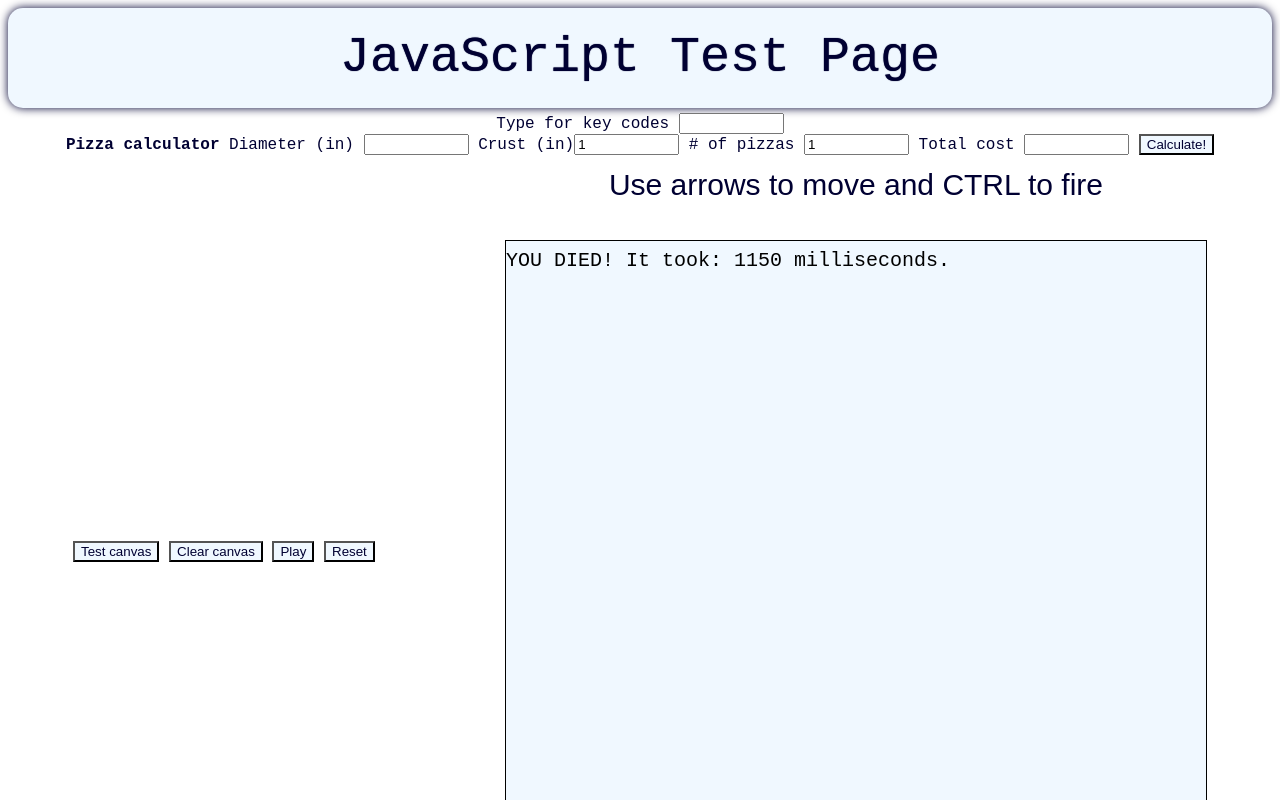
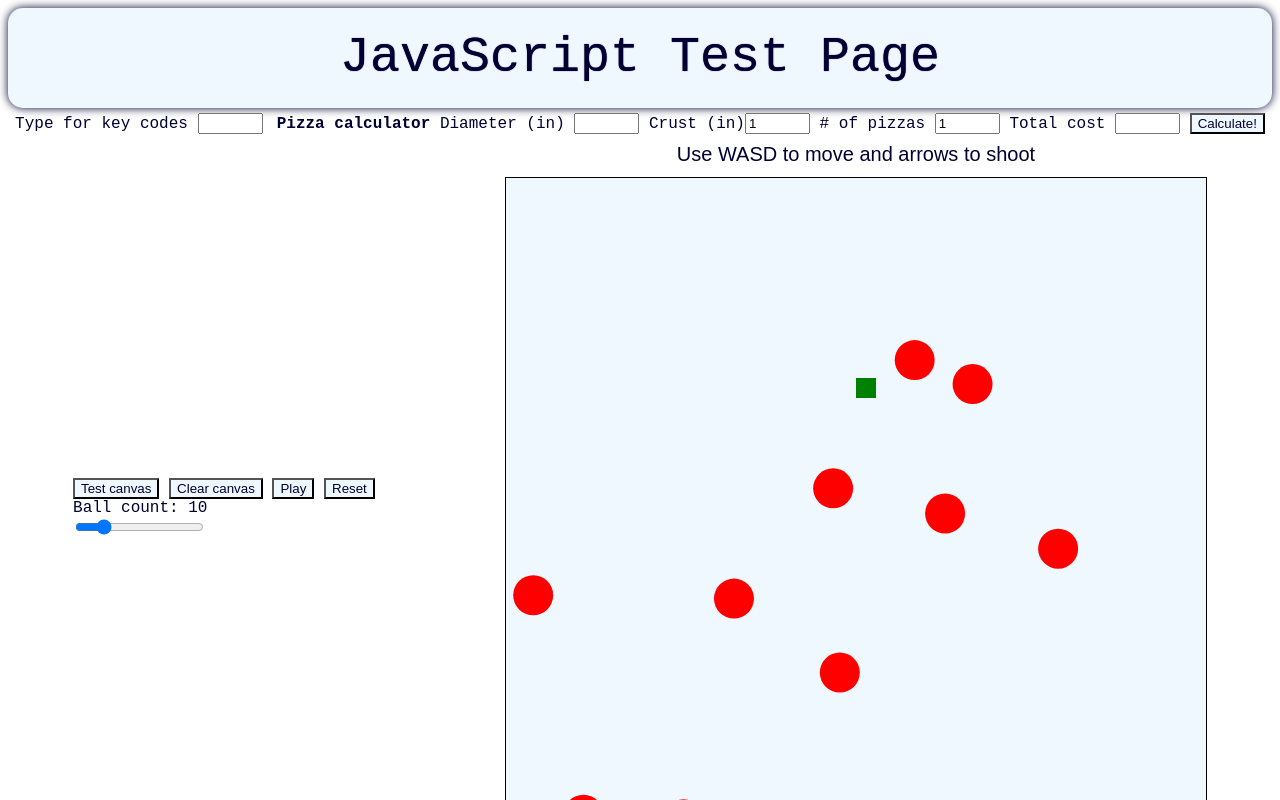
Before and after one commit to harjaz/harjaz.github.io, a plain HTML site: page index.html in a window 1280 px wide. Both pictures are taken after a click on the button "Play". Shown: the top 800 px of the page. Drawn offline with Linux system fonts and the light colour scheme.

Commit message:
ball slider implemented

```diff
--- a/index.html
+++ b/index.html
@@ -12,7 +12,7 @@
         box-shadow: 0px 0px 10px rgb(0, 0, 50); text-shadow: 0px 0px 1px rgb(0, 0, 50);}
         #console {margin-top: 15px; min-height: 150px; width:100vw; background-color:rgb(255, 255, 150) }
         canvas {border: 1px solid black; background: aliceblue}
-        #instruc {font-family: fantasy; text-align: center; font-size: 30px; line-height: 0px; height: 25px}
+        #instruc {font-family: fantasy; text-align: center; font-size: 20px; line-height: 0px; height: 3px}
         button {background-color: aliceblue; color: rgb(0, 0, 50)}
         button:hover {background-color: yellow}
     </style>
@@ -20,19 +20,21 @@
 <body>
     <div id="banner"><p>JavaScript Test Page</p></div>
     <div> Type for key codes
-            <input id="field1" size='10' /></div>
+            <input id="field1" size='5' /></div>
     <div id="pizzacalc">
         <b>Pizza calculator</b>
-        Diameter (in) <input id="diam1" size='10'/>
-        Crust (in)<input id="crust1" value=1 size='10'/>
-        # of pizzas <input id="num1" value=1 size='10'/>
-        Total cost <input id="cost1" size='10'/>
+        Diameter (in) <input id="diam1" size='5'/>
+        Crust (in)<input id="crust1" value=1 size='5'/>
+        # of pizzas <input id="num1" value=1 size='5'/>
+        Total cost <input id="cost1" size='5'/>
         <button class="button" id="pizzabutton">Calculate!</button>
         </div>
     <div><button class="button" id="canvasbutton">Test canvas</button>
         <button class="button" id="clearbutton">Clear canvas</button>
         <button class="button" id="playbutton">Play</button>
         <button class="button" id="resetbutton">Reset</button>
+        <div id="balldisplay"> Ball count: 10</div>
+        <input type="range" min="1" max="50" value="10" id="ballrange">
         </div>
     <div><p id="instruc"></p>
     <canvas id="myCanvas" width="700" height="700"></canvas></div>
@@ -53,9 +55,11 @@
         });
     // Canvas JS
     var canvas, ctx, w, h, z;
-    var arrowup=false; var arrowdown=false; var arrowright=false; var arrowleft=false; var control=false; var direction="down"; var starttime = new Date();; var endtime=new Date();
-    var player = {x:350,y:200,height:20,width:10,color:'green',xvel:0,yvel:0};
-    var balls=makeballs()
+    var arrowup=false; var arrowdown=false; var arrowright=false; var arrowleft=false;
+    var letterw=false; var lettera=false; var letters=false; var letterd=false;
+    var direction="down"; var starttime = new Date(); var endtime=new Date(); var lastbullet=0; ballcount=10
+    var player = {x:350,y:200,height:20,width:20,color:'green',xvel:0,yvel:0};
+    var balls=[];
     var thisbullet = {};
     var bullets = [];
     canvas = document.querySelector("#myCanvas");
@@ -67,14 +71,20 @@
         if (event.key=='ArrowDown'){arrowdown=true};
         if (event.key=='ArrowRight'){arrowright=true};
         if (event.key=='ArrowLeft'){arrowleft=true};
-        if (event.key=='Control'){control=true};
+        if (event.key == "w" || event.key == "W") {letterw=true};
+        if (event.key == "a" || event.key == "A") {lettera=true};
+        if (event.key == "s" || event.key == "S") {letters=true};
+        if (event.key == "d" || event.key == "D") {letterd=true};
         }
     function funckeyup(event) {
         if (event.key=='ArrowUp'){arrowup=false};
         if (event.key=='ArrowDown'){arrowdown=false};
         if (event.key=='ArrowRight'){arrowright=false};
         if (event.key=='ArrowLeft'){arrowleft=false};
-        if (event.key=='Control'){control=false};
+        if (event.key == "w" || event.key == "W") {letterw=false};
+        if (event.key == "a" || event.key == "A") {lettera=false};
+        if (event.key == "s" || event.key == "S") {letters=false};
+        if (event.key == "d" || event.key == "D") {letterd=false};
         }
     function bullettemplate(){
         return {x:0,y:0,radius:5,color:'blue',xvel:0,yvel:0};
@@ -87,9 +97,9 @@
         ctx.clearRect(0,0,w,h);
         z = 25;
         }
-    function makeballs(){
+    function makeballs(ballcount){
         ballarray=[];
-        for (var i=0; i<50; i++) {
+        for (var i=0; i<ballcount; i++) {
             newball={x:350, y:500, radius:20, color:'red', xvel:-5+Math.random()*10, yvel:-5+Math.random()*10};
             ballarray.push(newball)
         }
@@ -125,12 +135,11 @@
         }
         }
     function moveplayer(player){
-        //allow movement based on arrow keys, set last moved direction, and trigger shoot function with control;
-        if (arrowup){player.y -= 10;direction="up"
-        } else if (arrowdown){player.y += 10;direction="down"
-        } else if (arrowright){player.x += 10;direction="right"
-        } else if (arrowleft){player.x -= 10;direction="left"};
-        if (control){shoot();};
+        //allow movement based on WASD;
+        if (letterw){player.y -= 10};
+        if (letters){player.y += 10};
+        if (letterd){player.x += 10};
+        if (lettera){player.x -= 10};
         //check for canvas boundaries
         if (player.x+player.width > w) {player.x=w-player.width};
         if (player.x < 0) {player.x=0};
@@ -138,15 +147,19 @@
         if (player.y < 0) {player.y=0}
         }
     function shoot(){
+        if (arrowup || arrowdown || arrowright || arrowleft){
+            if(new Date() - lastbullet >= 200){
             thisbullet = bullettemplate();
             thisbullet.x=player.x;
             thisbullet.y=player.y;
-            if (direction=="up"){thisbullet.yvel=-20
-            } else if (direction=="down"){thisbullet.yvel=20
-            } else if (direction=="right"){thisbullet.xvel=20
-            } else if (direction=="left"){thisbullet.xvel=-20};
+            if (arrowup){thisbullet.yvel=-20
+            } else if (arrowdown){thisbullet.yvel=20
+            } else if (arrowright){thisbullet.xvel=20
+            } else if (arrowleft){thisbullet.xvel=-20};
             bullets.push(thisbullet);
-        }
+            lastbullet = new Date()
+            }
+        }}
     function moveballs(balls){
         for (var i=0; i<balls.length; i++){
             balls[i].x += balls[i].xvel;
@@ -167,7 +180,7 @@
                 clearvas();
                 endtime=new Date();
                 gametime = endtime-starttime;
-                printvas("YOU DIED! It took: " + gametime+ " milliseconds.");
+                printvas("YOU DIED! It took " + gametime/1000 + " seconds");
                 return(true)
         }}
         for (var i = 0; i < bullets.length ; i++) {
@@ -176,12 +189,13 @@
                 if (balls[j].x-balls[j].radius <= thisbullet.x+thisbullet.radius && thisbullet.x-thisbullet.radius <= balls[j].x+balls[j].radius &&
                 balls[j].y+balls[j].radius >= thisbullet.y-thisbullet.radius && thisbullet.y+thisbullet.radius >= balls[j].y-balls[j].radius){
                     balls.splice(j,1)
+                    bullets.splice(i,1)
         }}}
         if (balls.length==0){
                 clearvas();
                 endtime=new Date();
                 gametime = endtime-starttime;
-                printvas("YOU WON! It took: " + gametime + " milliseconds.");
+                printvas("YOU WON! It took " + gametime/1000 + " seconds");
                 return(true)
         }}
     function play() {
@@ -190,13 +204,14 @@
         drawballs(balls);
         drawbullets(bullets);
         moveplayer(player);
+        shoot();
         moveballs(balls)
         movebullets(bullets);
         if (deathcheck(player,balls)==true){return}
         requestAnimationFrame(play);
         }
-    window.addEventListener('keydown', funckeydown,false);
-    window.addEventListener('keyup', funckeyup,false);
+    window.addEventListener('keydown', funckeydown);
+    window.addEventListener('keyup', funckeyup);
     document.querySelector('#canvasbutton').addEventListener("click", function(){
         printvas('Event type: '+ event.type + ' | Event target: ' + event.target);
         });
@@ -205,11 +220,16 @@
         });
     document.querySelector('#playbutton').addEventListener("click", function(){
         starttime = new Date();
-        document.querySelector('#instruc').innerHTML="<p>Use arrows to move and CTRL to fire</p>";
+        document.querySelector('#instruc').innerHTML="<p>Use WASD to move and arrows to shoot</p>";
+        balls = makeballs(ballcount);
         play();
         });
     document.querySelector('#resetbutton').addEventListener("click", function(){
         location.reload(),false
+    });
+    document.querySelector('#ballrange').addEventListener('input', function(){
+        ballcount = document.getElementById("ballrange").value
+        document.querySelector("#balldisplay").innerHTML= 'Ball count: ' + ballcount;
     });
 }
 </script>
```
